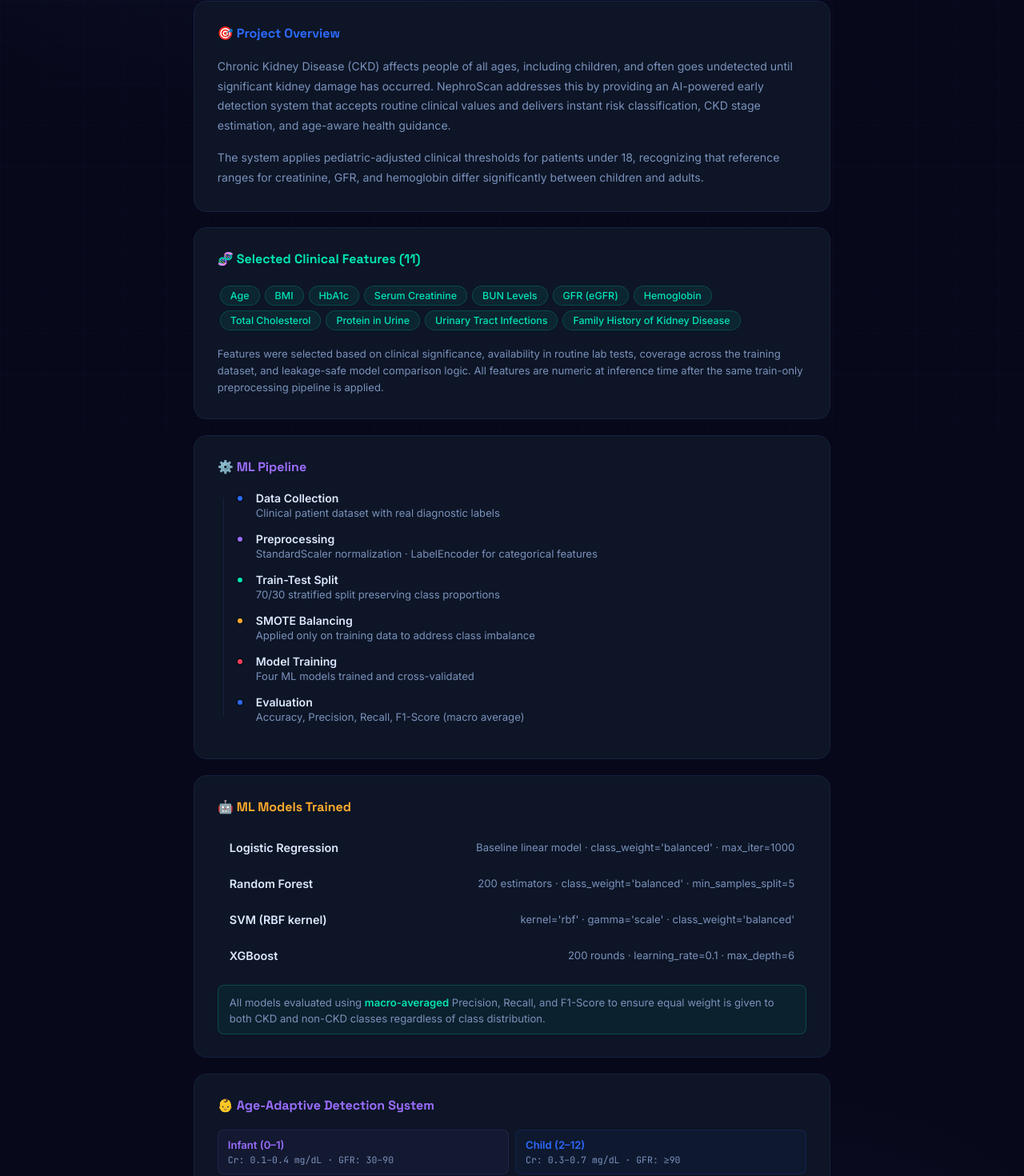
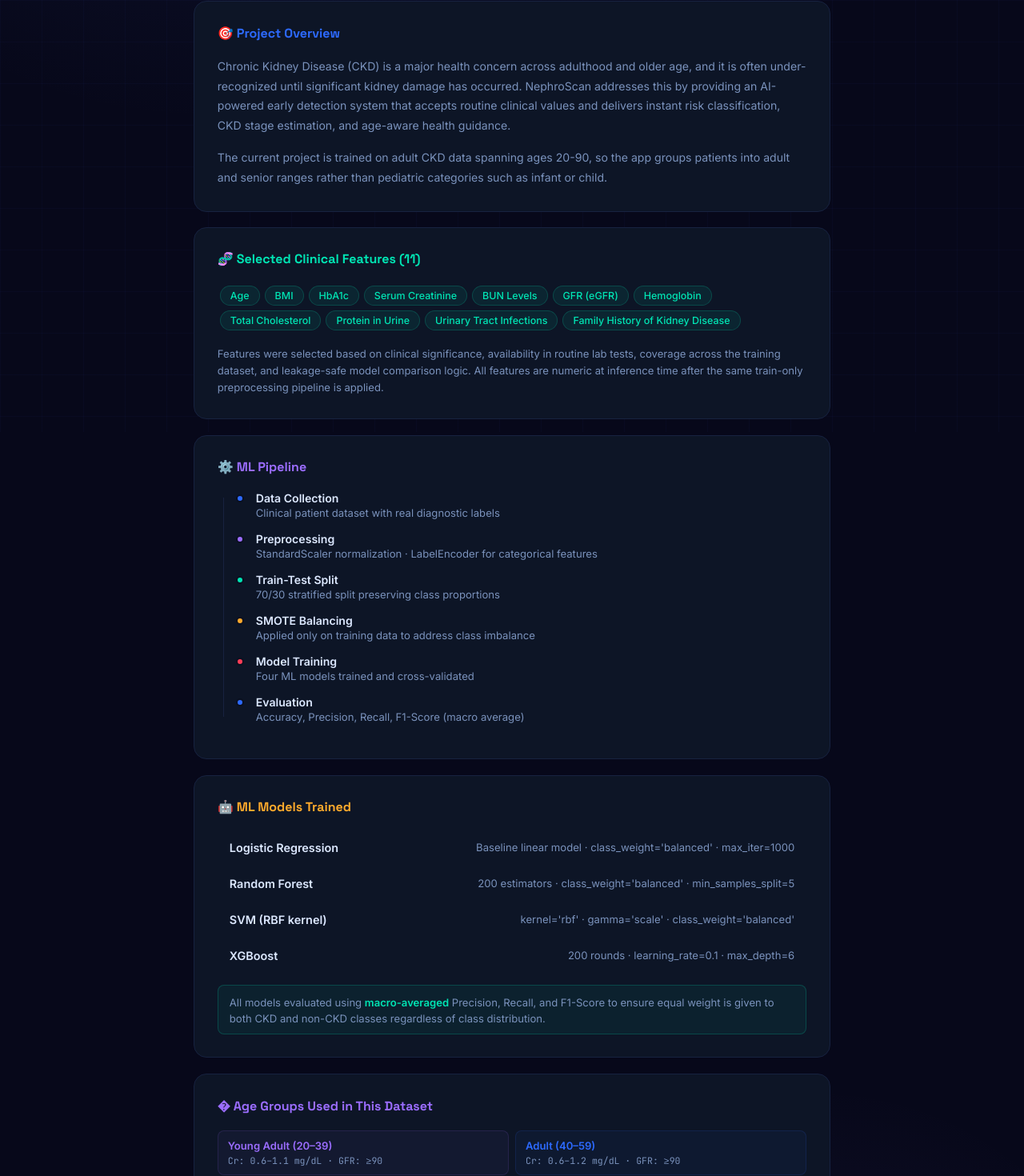
Before and after one commit to sharanugd2305/ckd-detection, a React (Create React App) app in the folder frontend/: page /about in a window 1280 px wide. Shown: the part 260-1730 px from the top of the page at 80% size. Built offline with nearby package versions, Linux system fonts and the light colour scheme; no server answers.

Commit message:
feat: update project overview and age classification details in About page

```diff
--- a/frontend/src/pages/About.js
+++ b/frontend/src/pages/About.js
@@ -73,10 +73,10 @@
       {/* Overview */}
       <Section title="🎯 Project Overview" accent="#2D6AFF">
         <p style={{color:'#7A92BC',fontSize:'.88rem',lineHeight:1.75}}>
-          Chronic Kidney Disease (CKD) affects people of all ages, including children, and often goes undetected until significant kidney damage has occurred. NephroScan addresses this by providing an AI-powered early detection system that accepts routine clinical values and delivers instant risk classification, CKD stage estimation, and age-aware health guidance.
+          Chronic Kidney Disease (CKD) is a major health concern across adulthood and older age, and it is often under-recognized until significant kidney damage has occurred. NephroScan addresses this by providing an AI-powered early detection system that accepts routine clinical values and delivers instant risk classification, CKD stage estimation, and age-aware health guidance.
         </p>
         <p style={{color:'#7A92BC',fontSize:'.88rem',lineHeight:1.75,marginTop:'1rem'}}>
-          The system applies pediatric-adjusted clinical thresholds for patients under 18, recognizing that reference ranges for creatinine, GFR, and hemoglobin differ significantly between children and adults.
+          The current project is trained on adult CKD data spanning ages 20-90, so the app groups patients into adult and senior ranges rather than pediatric categories such as infant or child.
         </p>
       </Section>
 
@@ -116,13 +116,13 @@
       </Section>
 
       {/* Age system */}
-      <Section title="👶 Age-Adaptive Detection System" accent="#9B6DFF">
+      <Section title="� Age Groups Used in This Dataset" accent="#9B6DFF">
         <div style={{display:'grid',gridTemplateColumns:'1fr 1fr',gap:8,marginBottom:'1rem'}}>
           {[
-            {g:'Infant (0–1)',    color:'#9B6DFF',n:'Cr: 0.1–0.4 mg/dL · GFR: 30–90'},
-            {g:'Child (2–12)',    color:'#2D6AFF',n:'Cr: 0.3–0.7 mg/dL · GFR: ≥90'},
-            {g:'Teen (13–17)',    color:'#00BFFF',n:'Cr: 0.5–1.0 mg/dL · GFR: ≥90'},
-            {g:'Adult (18+)',     color:'#00E5B4',n:'Cr: 0.6–1.2 mg/dL · GFR: ≥90'},
+            {g:'Young Adult (20–39)', color:'#9B6DFF',n:'Cr: 0.6–1.1 mg/dL · GFR: ≥90'},
+            {g:'Adult (40–59)',       color:'#2D6AFF',n:'Cr: 0.6–1.2 mg/dL · GFR: ≥90'},
+            {g:'Senior (60+)',        color:'#00BFFF',n:'Cr: 0.6–1.3 mg/dL · GFR: ≥60'},
+            {g:'Dataset Range',       color:'#00E5B4',n:'Ages: 20–90 years'},
           ].map((a,i)=>(
             <div key={i} style={{background:`${a.color}0C`,border:`1px solid ${a.color}22`,borderRadius:8,padding:'10px 12px'}}>
               <div style={{color:a.color,fontWeight:600,fontSize:'.82rem',marginBottom:3}}>{a.g}</div>
@@ -131,7 +131,7 @@
           ))}
         </div>
         <p style={{color:'#7A92BC',fontSize:'.82rem',lineHeight:1.65}}>
-          Children have naturally lower serum creatinine and different GFR baselines. Applying adult thresholds to pediatric patients leads to missed diagnoses. NephroScan corrects for this automatically based on the patient's entered age.
+          The dataset used for this project contains adult patients only, with ages from 20 to 90. Because of that, the model groups patients into adult and senior ranges instead of pediatric categories.
         </p>
       </Section>
 
```
